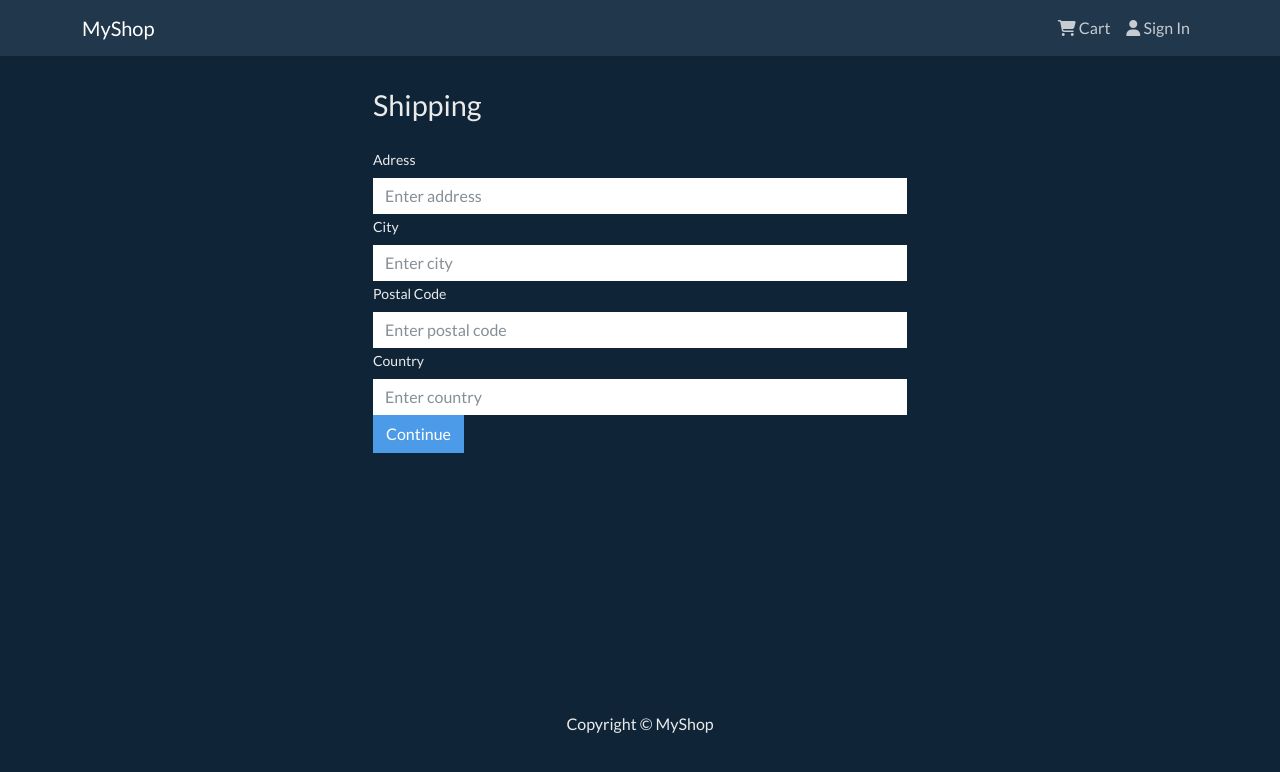
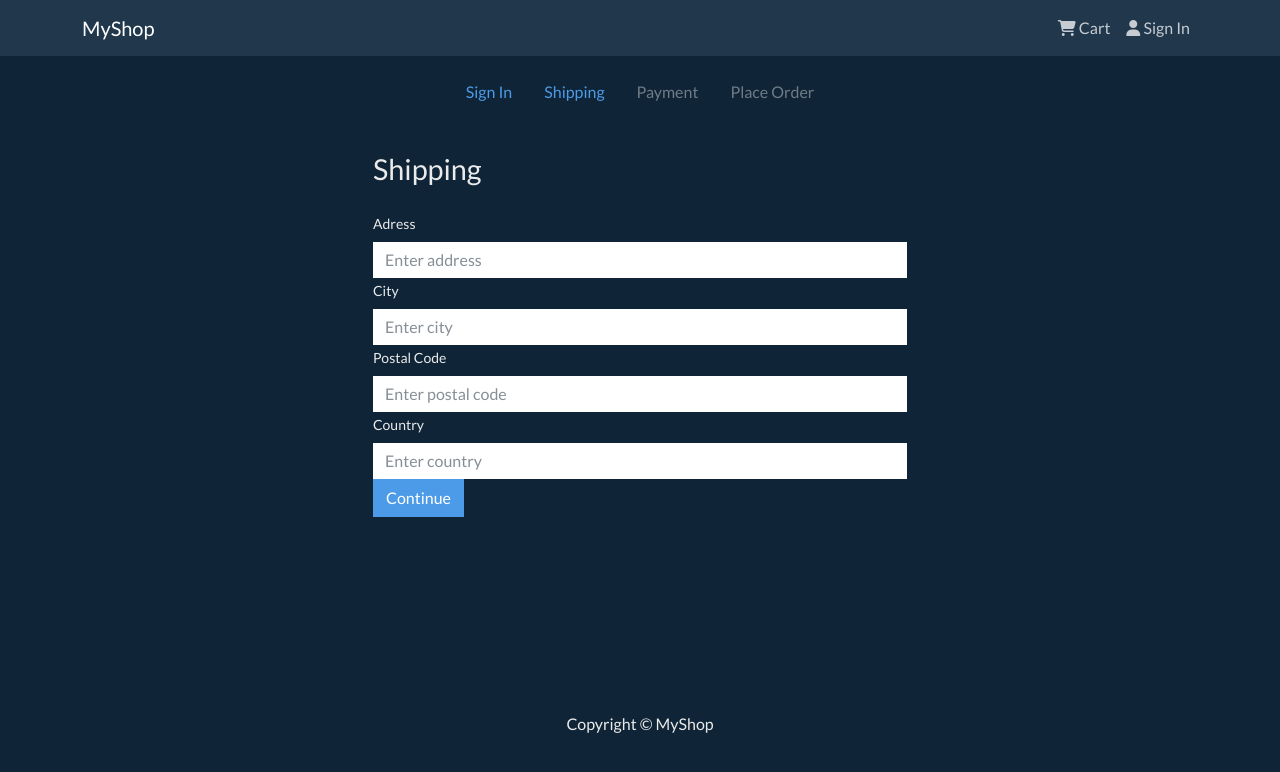
Before and after one commit to MSamardzija/eCommerce_v1, a React (Create React App) app in the folder frontend/: page /shipping in a window 1280 px wide. Shown: the top 772 px of the page. Built offline with nearby package versions, Linux system fonts and the light colour scheme.

Commit message:
Checkout Stepes Component

```diff
--- /dev/null
+++ b/frontend/src/components/CheckoutSteps.js
@@ -0,0 +1,51 @@
+import React from 'react'
+import { Nav } from 'react-bootstrap'
+import { LinkContainer } from 'react-router-bootstrap'
+
+const CheckoutSteps = ({ step1, step2, step3, step4 }) => {
+  return (
+    <Nav className='justify-content-center mb-4'>
+      <Nav.Item>
+        {step1 ? (
+          <LinkContainer to='/login'>
+            <Nav.Link>Sign In</Nav.Link>
+          </LinkContainer>
+        ) : (
+          <Nav.Link disabled>Sign in</Nav.Link>
+        )}
+      </Nav.Item>
+
+      <Nav.Item>
+        {step2 ? (
+          <LinkContainer to='/shipping'>
+            <Nav.Link>Shipping</Nav.Link>
+          </LinkContainer>
+        ) : (
+          <Nav.Link disabled>Shipping</Nav.Link>
+        )}
+      </Nav.Item>
+
+      <Nav.Item>
+        {step3 ? (
+          <LinkContainer to='/payment'>
+            <Nav.Link>Payment</Nav.Link>
+          </LinkContainer>
+        ) : (
+          <Nav.Link disabled>Payment</Nav.Link>
+        )}
+      </Nav.Item>
+
+      <Nav.Item>
+        {step4 ? (
+          <LinkContainer to='/placeorder'>
+            <Nav.Link>Place Order</Nav.Link>
+          </LinkContainer>
+        ) : (
+          <Nav.Link disabled>Place Order</Nav.Link>
+        )}
+      </Nav.Item>
+    </Nav>
+  )
+}
+
+export default CheckoutSteps
--- a/frontend/src/screens/ShippingScreen.js
+++ b/frontend/src/screens/ShippingScreen.js
@@ -3,6 +3,7 @@
 import { useNavigate } from 'react-router-dom'
 import { useDispatch, useSelector } from 'react-redux'
 import FormContainer from '../components/FormContainer'
+import CheckoutSteps from '../components/CheckoutSteps'
 import { saveShippingAddress } from '../actions/cartActions'
 
 const ShippingScreen = () => {
@@ -27,6 +28,7 @@
 
   return (
     <FormContainer>
+      <CheckoutSteps step1 step2 />
       <h1>Shipping</h1>
       <Form onSubmit={submitHandler}>
         <Form.Group controlId='address'>
```
